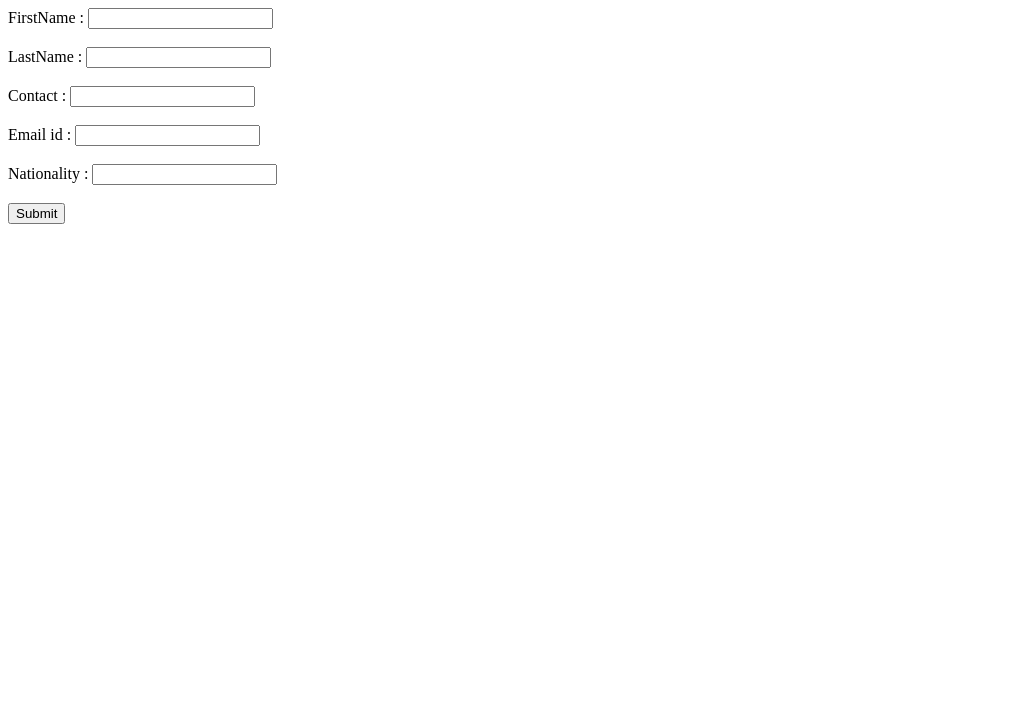
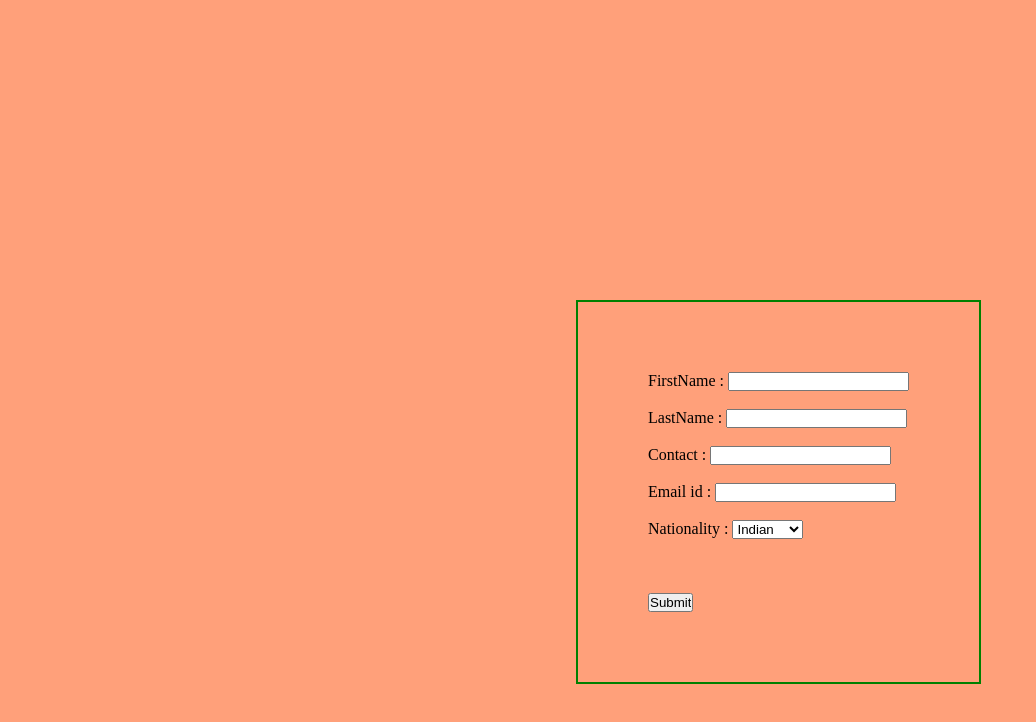
Before and after one commit to Abhi-los-gehts/forms_project, a plain HTML site: page index1.html in a window 1280 px wide. Shown: the whole page, without its empty margins (0-1036 px from the left). Drawn offline with Linux system fonts and the light colour scheme.

Commit message:
added options for  nationalities

```diff
--- a/index1.html
+++ b/index1.html
@@ -4,7 +4,7 @@
     <meta charset="UTF-8">
     <meta name="viewport" content="width=device-width, initial-scale=1.0">
     <link rel="stylesheet" href="style1.css">
-    <title> login_Forms_project</title>
+    <title> Regstration_Forms_project</title>
 </head>
 <body>
     <form action="" method="post">
@@ -22,8 +22,13 @@
         <input type="text" name="Email id " id="Email"><br><br>
 
         <label for="Nationality">Nationality : </label>
-        <input type="text" name="lastName" id="Nationality"><br><br>
-
+        <select id="Nationality" name="Nationality">
+            <option value="India"> Indian</option>
+            <option value="German"> German</option>
+            <option value="Urkarine"> UA</option>
+            <option value="USA"> USA</option>
+        </select>
+            <br><br><br><br>
         <input type="submit" value="Submit">
     </form>
 
--- a/style1.css
+++ b/style1.css
@@ -0,0 +1,33 @@
+*{
+    padding: 0;
+    margin: 0;
+    box-sizing: border-box;
+    list-style: none;
+}
+
+body{
+    height: 100vh;
+    width:100vw;
+
+    background-color: lightsalmon;
+    position: relative;
+    display: flex;
+
+}
+
+
+form{
+border: 2px solid green;
+
+
+justify-content: center;
+align-items: center;
+position: absolute;
+
+left :45%;
+top:300px;
+
+padding: 70px;
+
+
+}
```
